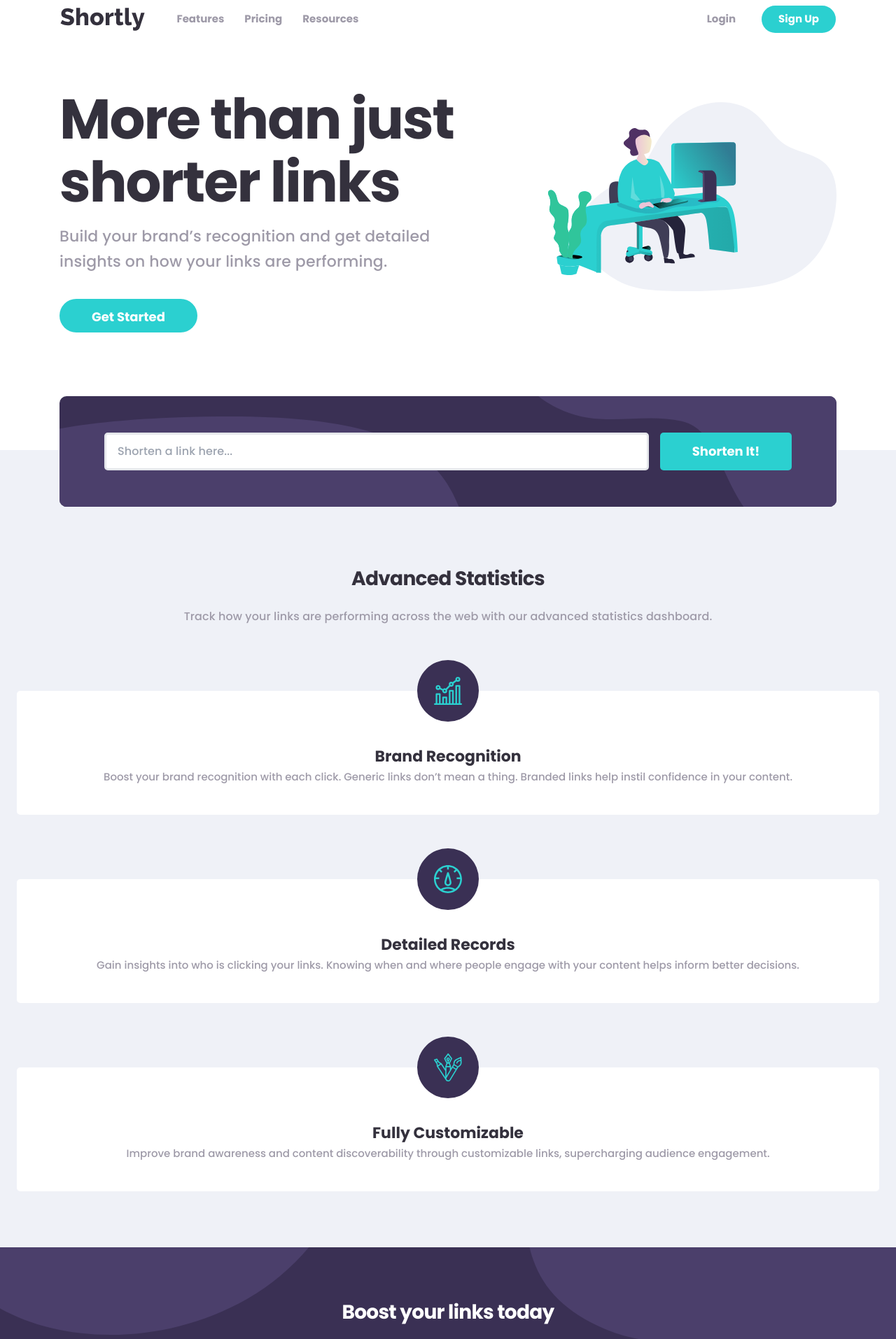
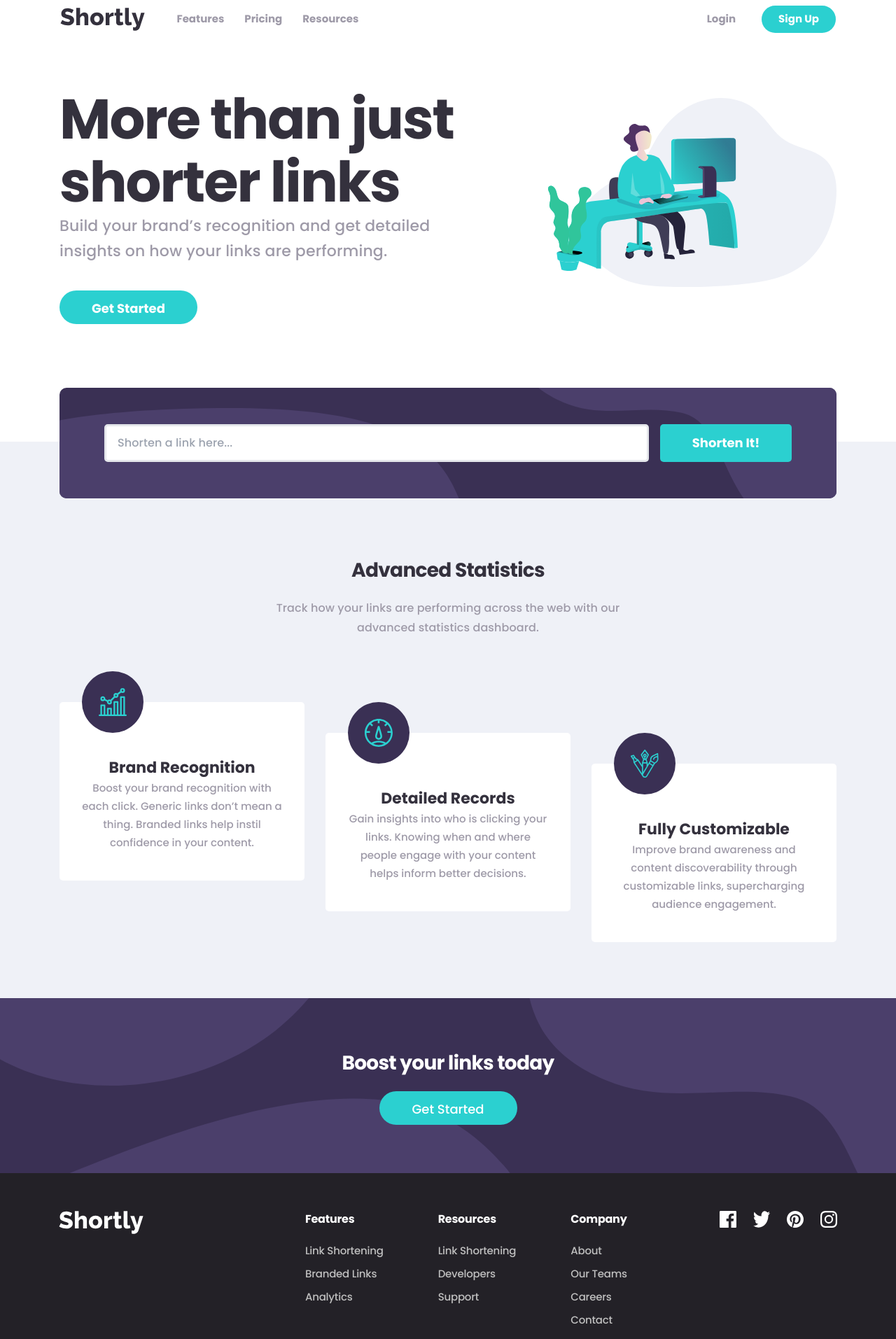
Before and after one commit to Mikoyzskie/fm-url-shortener, a Next.js app: page / in a window 1280 px wide. Shown: the part 40-1953 px from the top of the page at 70% size. Built offline with nearby package versions, Linux system fonts and the light colour scheme.

Commit message:
readme update and initial draft

```diff
--- a/src/app/layout.tsx
+++ b/src/app/layout.tsx
@@ -33,13 +33,15 @@ export default function RootLayout({
                 className="relative"
               />
             </div>
-            <div className="flex flex-col gap-[15px] text-center md:text-start">
-              <h1 className="text-[42px] font-bold text-[#34313D] leading-[48px] md:text-[80px] md:leading-[90px] md:-tracking-[2px]">
-                More than just shorter links
-              </h1>
-              <p className="text-[#9E9AA8] font-medium text-lg leading-[30px] tracking-[0.12px] mb-5 md:text-[22px] md:tracking-[0.15px] md:leading-9">
-                {"Build your brand’s recognition and get detailed insights on how your links are performing."}
-              </p>
+            <div className="flex flex-col gap-[15px] md:gap-[38px] text-center md:text-start">
+              <div className="flex flex-col">
+                <h1 className="text-[42px] font-bold text-[#34313D] leading-[48px] md:text-[80px] md:leading-[90px] md:-tracking-[2px]">
+                  More than just shorter links
+                </h1>
+                <p className="text-[#9E9AA8] font-medium text-lg leading-[30px] tracking-[0.12px] mb-5 md:mb-0 md:text-[22px] md:tracking-[0.15px] md:leading-9">
+                  {"Build your brand’s recognition and get detailed insights on how your links are performing."}
+                </p>
+              </div>
               <div className="px-[65px] md:px-0 font-bold text-white md:max-w-[197px]">
                 <Button text="Get Started" />
               </div>
--- a/src/app/page.tsx
+++ b/src/app/page.tsx
@@ -57,7 +57,7 @@ export default function Home() {
       setIsInvalid(true)
     }
 
-  }, [state])
+  }, [state, test])
 
 
   return (
--- a/src/components/Footer.tsx
+++ b/src/components/Footer.tsx
@@ -50,7 +50,7 @@ export default function Footer() {
                     </div>
                 </div>
             </div>
-            <footer className='bg-[#232127] text-white px-6 md:px-0 pt-[54px] pb-14'>
+            <footer className='bg-[#232127] text-white px-6 md:px-0 pt-[54px] pb-14 md:pb-[72px]'>
                 <div className='flex flex-col items-center md:flex-row md:items-start max-w-[1112px] mx-auto w-full justify-between'>
                     <Image
                         src={"/footer-logo.svg"}
@@ -60,7 +60,7 @@ export default function Footer() {
                         className='mb-[50px]'
                     />
                     <div className='flex flex-col md:flex-row md:gap-[101px] justify-between items-center md:items-start'>
-                        <div className='grid grid-cols-1 md:grid-cols-3 gap-10 md:gap-[78px] pb-12'>
+                        <div className='grid grid-cols-1 md:grid-cols-3 gap-10 md:gap-[78px] pb-12 md:pb-0'>
                             {
                                 links.map((link: ILinks, index: number) => {
                                     return (
@@ -70,7 +70,7 @@ export default function Footer() {
                                                 {
                                                     link.navs.map((nav, index) => {
                                                         return (
-                                                            <p key={index}>{nav}</p>
+                                                            <p key={index} className='hover:text-[#2BD0D0] hover:cursor-pointer'>{nav}</p>
                                                         )
                                                     })
                                                 }
--- a/src/components/Result.tsx
+++ b/src/components/Result.tsx
@@ -19,7 +19,7 @@ export default function Result({ item, input }: { item: string, input: string })
                 <button onClick={async () => {
                     await navigator.clipboard.writeText(item);
                     setCopied(true)
-                }} className={clsx("text-lg text-white leading-6 md:text-[15px] font-bold rounded-[5px] relative z-10 w-full py-[10px] h-auto md:px-[31px]",
+                }} className={clsx("text-lg text-white leading-6 md:text-[15px] font-bold rounded-[5px] relative z-10 w-full py-[10px] h-auto md:px-[31px] hover:bg-[#9AE3E3]",
                     copied ? "bg-[#3A3054]" : "bg-[#2BD0D0]"
                 )}>
                     {
--- a/src/components/Section.tsx
+++ b/src/components/Section.tsx
@@ -4,14 +4,15 @@ import Image from "next/image"
 export default function Section() {
     return (
         <>
-            <div className="text-center flex flex-col gap-4">
+            <div className="text-center flex flex-col gap-4 max-w-[540px] w-full mx-auto">
                 <h2 className="text-[28px] leading-[48px] font-bold -tracking-[0.7px] text-[#34313D]">Advanced Statistics</h2>
                 <p className="text-[#9E9AA8] font-medium leading-[28px] tracking-[0.11px]">Track how your links are performing across the web with our advanced statistics dashboard.</p>
             </div>
-            <div className="text-center bg-white rounded-[5px] px-8 pt-[77px] pb-[41px] relative">
+            <div className='grid grid-cols-1 md:grid-cols-3 gap-[92px] md:gap-[30px] max-w-[1110px] mx-auto w-full'>
+                <div className="text-center bg-white rounded-[5px] px-8 pt-[77px] pb-[41px] relative h-fit">
                     <h3 className="text-[22px] leading-[33px] font-bold tracking-normal text-[#34313D]">Brand Recognition</h3>
                     <p className="text-[#9E9AA8] text-[15px] font-medium leading-[26px] tracking-normal">Boost your brand recognition with each click. Generic links don’t mean a thing. Branded links help instil confidence in your content.</p>
-                <div className="size-[88px] inset-x-0 mx-auto rounded-full bg-[#3A3054] flex items-center justify-center absolute -top-[44px]">
+                    <div className="size-[88px] inset-x-0 md:inset-x-auto mx-auto rounded-full bg-[#3A3054] flex items-center justify-center absolute -top-[44px]">
                         <Image
                             src={"/icon-brand-recognition.svg"}
                             alt="brand recognition"
@@ -20,10 +21,10 @@ export default function Section() {
                         />
                     </div>
                 </div>
-            <div className="text-center bg-white rounded-[5px] px-8 pt-[77px] pb-[41px] relative">
+                <div className="text-center bg-white rounded-[5px] px-8 pt-[77px] pb-[41px] relative h-fit md:mt-[44px]">
                     <h3 className="text-[22px] leading-[33px] font-bold tracking-normal text-[#34313D]">Detailed Records</h3>
                     <p className="text-[#9E9AA8] text-[15px] font-medium leading-[26px] tracking-normal">Gain insights into who is clicking your links. Knowing when and where people engage with your content helps inform better decisions.</p>
-                <div className="size-[88px] inset-x-0 mx-auto rounded-full bg-[#3A3054] flex items-center justify-center absolute -top-[44px]">
+                    <div className="size-[88px] inset-x-0 md:inset-x-auto mx-auto rounded-full bg-[#3A3054] flex items-center justify-center absolute -top-[44px]">
                         <Image
                             src={"/icon-detailed-records.svg"}
                             alt="brand recognition"
@@ -32,10 +33,10 @@ export default function Section() {
                         />
                     </div>
                 </div>
-            <div className="text-center bg-white rounded-[5px] px-8 pt-[77px] pb-[41px] relative">
+                <div className="text-center bg-white rounded-[5px] px-8 pt-[77px] pb-[41px] relative h-fit md:mt-[88px]">
                     <h3 className="text-[22px] leading-[33px] font-bold tracking-normal text-[#34313D]">Fully Customizable</h3>
                     <p className="text-[#9E9AA8] text-[15px] font-medium leading-[26px] tracking-normal">Improve brand awareness and content discoverability through customizable links, supercharging audience engagement.</p>
-                <div className="size-[88px] inset-x-0 mx-auto rounded-full bg-[#3A3054] flex items-center justify-center absolute -top-[44px]">
+                    <div className="size-[88px] inset-x-0 md:inset-x-auto mx-auto rounded-full bg-[#3A3054] flex items-center justify-center absolute -top-[44px]">
                         <Image
                             src={"/icon-fully-customizable.svg"}
                             alt="brand recognition"
@@ -44,6 +45,7 @@ export default function Section() {
                         />
                     </div>
                 </div>
+            </div>
         </>
     )
 }
```
Also changed, not shown: screenshot.png (added), 1 other file (tests, documents, lock files or other folders). Lines whose indentation alone changed are shown as unchanged.
